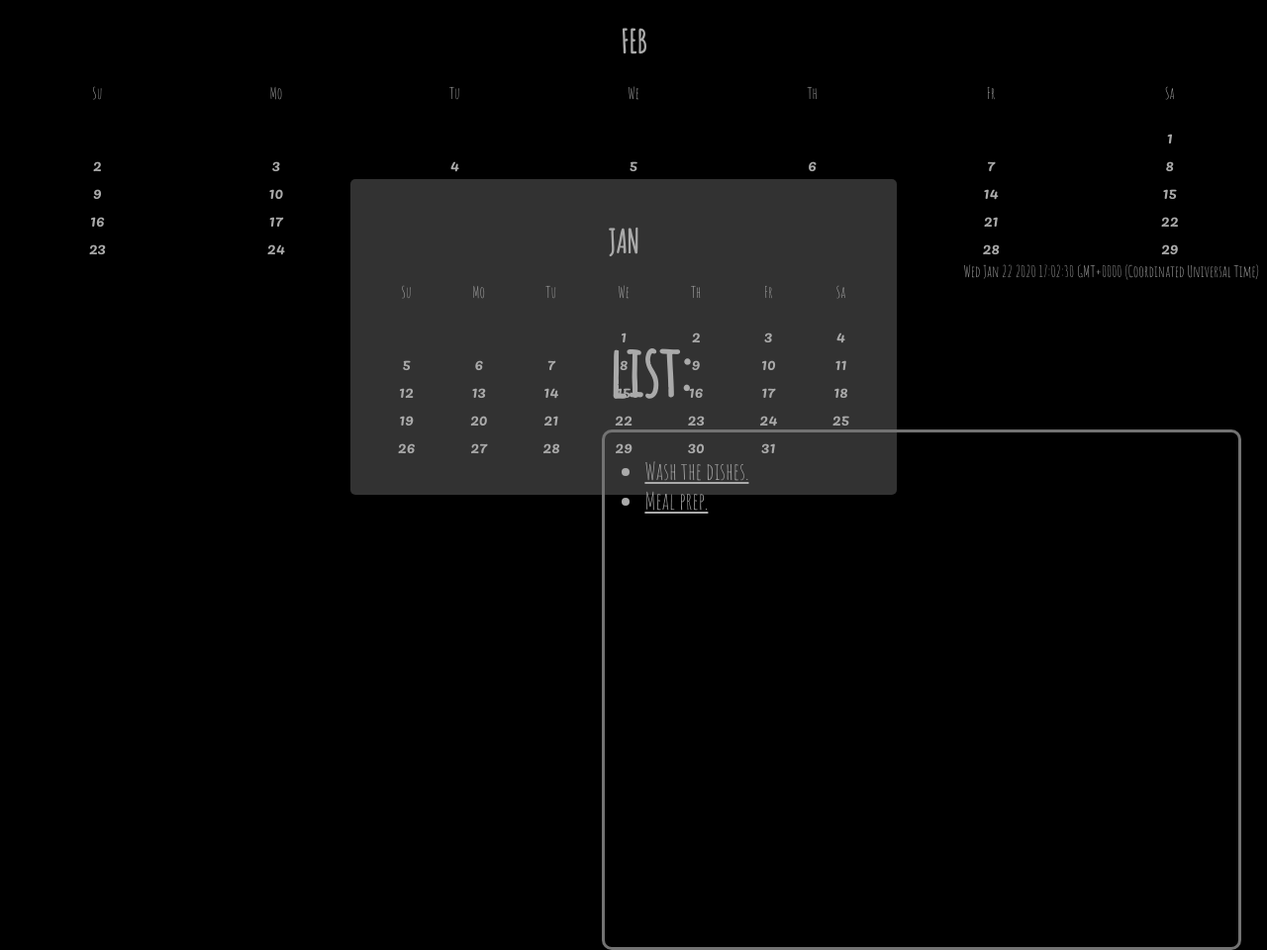
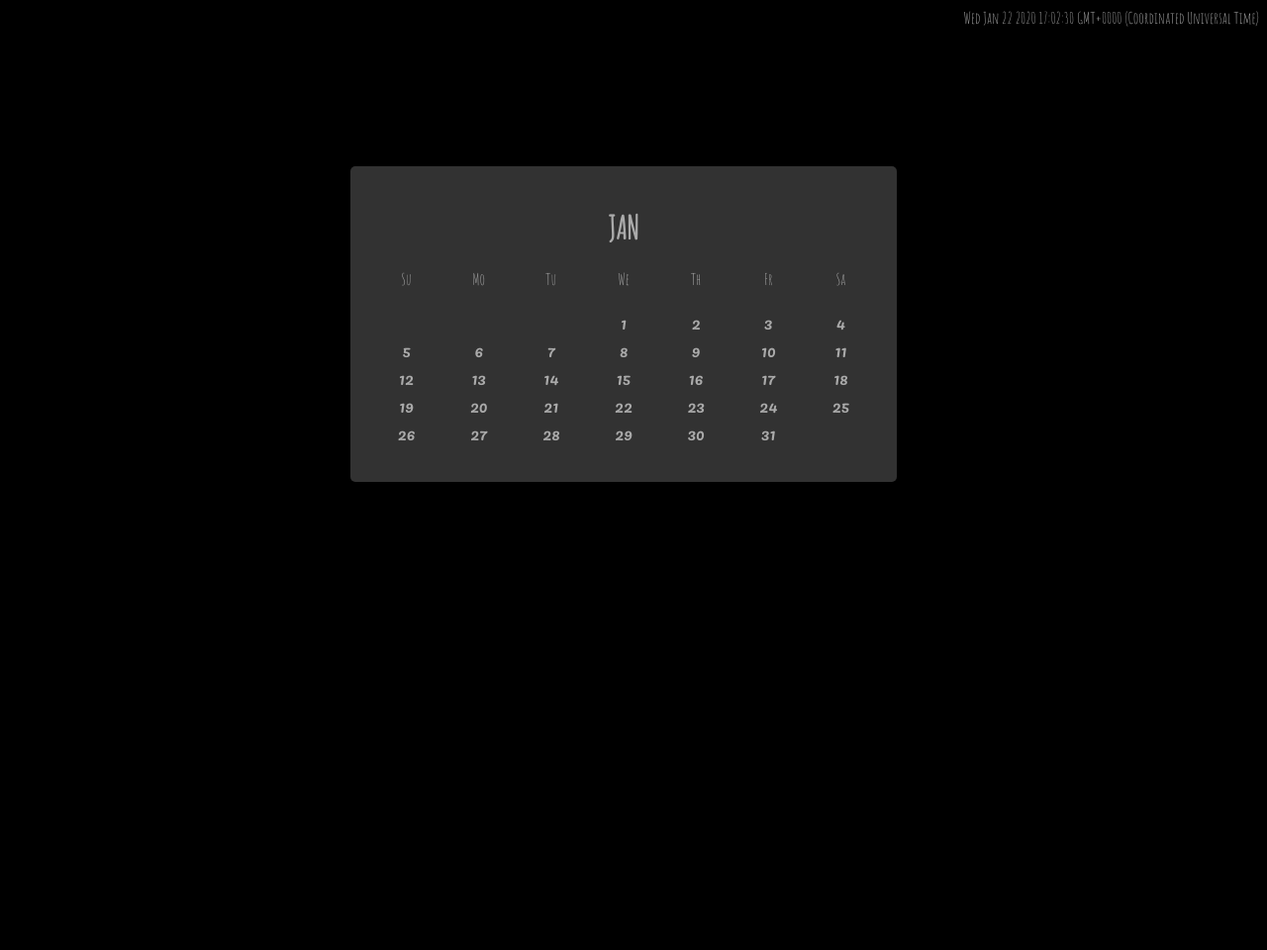
Before and after one commit to joannamiltner/calendar, a plain HTML site: page index.html in a window 1280 px wide. Shown: the whole page at 99% size. After the commit the page ends 800 px from the top, so only its background shows below. Drawn offline with Linux system fonts and the light colour scheme; a web font is replaced by a local one.

Commit message:
Update index.html

```diff
--- a/index.html
+++ b/index.html
@@ -63,7 +63,7 @@
             </div>
         </div>
 
-        <div class="feb">
+<!--         <div class="feb">
 
             <div class="month">
                 <h1>FEB</h1>
@@ -110,11 +110,11 @@
                 <time datetime="2-28-20">28</time>
                 <time datetime="2-29-20">29</time>
             </div>
-        </div>
+        </div> -->
 
         <div id="timestamp"></div>
 
-        <div class="title">
+<!--         <div class="title">
             <h1>list:</h1>
         </div>
 
@@ -125,7 +125,7 @@
                     <li>Meal prep.</li>
                 </ul>
             </div>
-        </div>
+        </div> -->
 
     </div>
 
```
